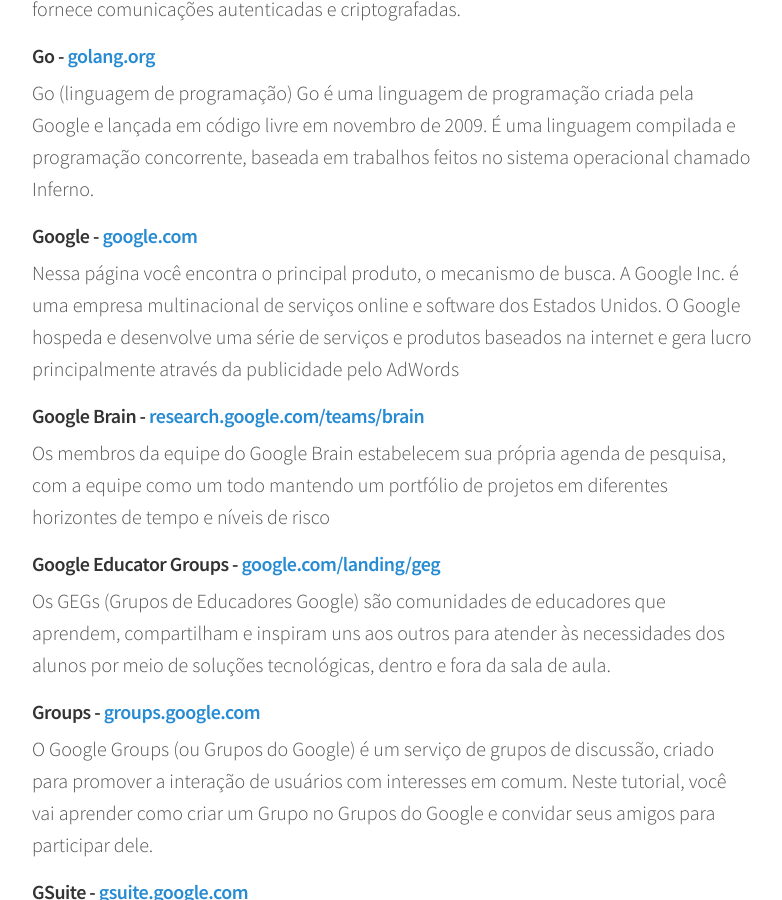
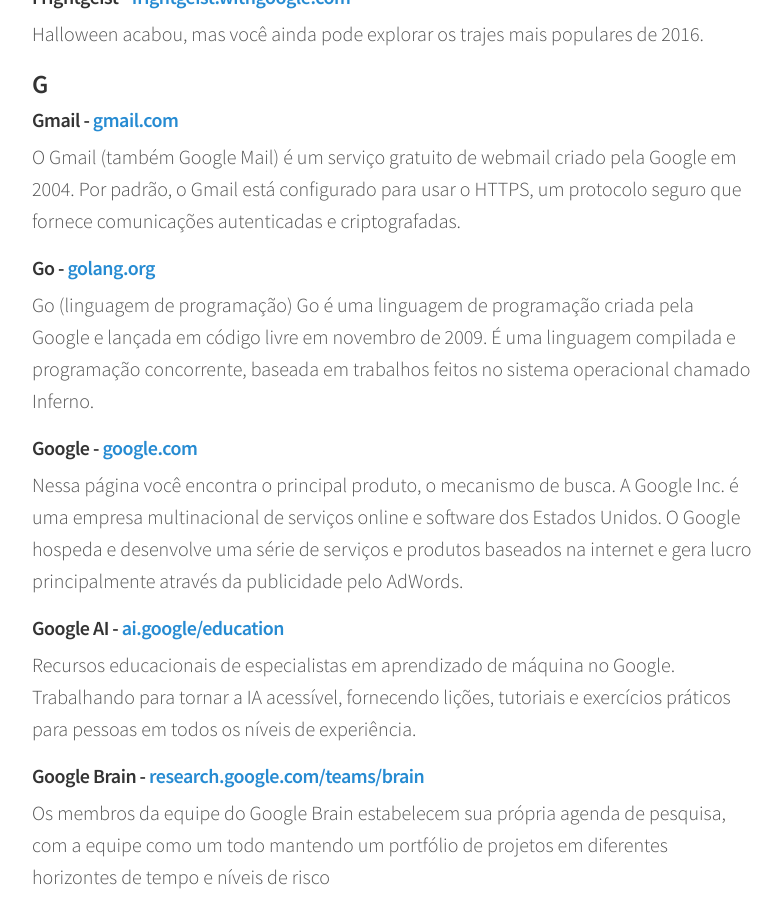
Before and after one commit to snvas/snvas.github.io, a Jekyll site: the page built from _posts/2016-12-27-tudo-o-que-tem-na-google.markdown, in a window 1280 px wide and 900 px high, scrolled down 18316 px. Shown: the whole window, without its empty margins (248-1030 px from the left). Built offline with Jekyll 4.4.1, drawn with Linux system fonts in a browser that asks for light colours; nearby versions of some CDN libraries; comment, search, counter and statistics services are not loaded; some of the changed text lies outside the part shown.

Commit message:
google news

```diff
--- a/_posts/2016-12-27-tudo-o-que-tem-na-google.markdown
+++ b/_posts/2016-12-27-tudo-o-que-tem-na-google.markdown
@@ -285,6 +285,9 @@
 #### Course Builder - [code.google.com/p/course-builder](https://www.google.com/edu/openonline/course-builder/index.html){:target="_blank"}
 Plataforma open source para publicação de cursos online
 
+#### Chrome Music Lab: Song Maker - [musiclab.chromeexperiments.com/Song-Maker](https://musiclab.chromeexperiments.com/Song-Maker/){:target="_blank"}
+Para criar uma música, adicione notas clicando na grade. Então, compartilhe sua música com um link. Você também pode usar um teclado MIDI ou cantar uma nota no seu microfone. Você também pode usar as teclas do seu computador. Pressione as teclas de seta para mover, entrar e retroceder para adicionar e remover notas e barra de espaço para jogar.
+
 #### Crisis Response - [google.com/crisisresponse](https://www.google.org/crisisresponse/){:target="_blank"}
 Tornar a informação crítica mais acessível em tempos de catástrofe
 Quando ocorre uma catástrofe, as pessoas recorrem à Internet para obter informações. Ajudamos a garantir que as informações certas estejam presentes nestes momentos de necessidade, construindo ferramentas para coletar e compartilhar informações de emergência e apoiando os primeiros respondentes no uso da tecnologia para ajudar a melhorar e salvar vidas
@@ -466,7 +469,10 @@
 Go (linguagem de programação) Go é uma linguagem de programação criada pela Google e lançada em código livre em novembro de 2009. É uma linguagem compilada e programação concorrente, baseada em trabalhos feitos no sistema operacional chamado Inferno.
 
 #### Google - [google.com](https://www.google.com.br){:target="_blank"}
-Nessa página você encontra o principal produto, o mecanismo de busca. A Google Inc. é uma empresa multinacional de serviços online e software dos Estados Unidos. O Google hospeda e desenvolve uma série de serviços e produtos baseados na internet e gera lucro principalmente através da publicidade pelo AdWords
+Nessa página você encontra o principal produto, o mecanismo de busca. A Google Inc. é uma empresa multinacional de serviços online e software dos Estados Unidos. O Google hospeda e desenvolve uma série de serviços e produtos baseados na internet e gera lucro principalmente através da publicidade pelo AdWords.
+
+#### Google AI - [ai.google/education](https://ai.google/education){:target="_blank"}
+Recursos educacionais de especialistas em aprendizado de máquina no Google. Trabalhando para tornar a IA acessível, fornecendo lições, tutoriais e exercícios práticos para pessoas em todos os níveis de experiência.
 
 #### Google Brain - [research.google.com/teams/brain](https://research.google.com/teams/brain/){:target="_blank"}
 Os membros da equipe do Google Brain estabelecem sua própria agenda de pesquisa, com a equipe como um todo mantendo um portfólio de projetos em diferentes horizontes de tempo e níveis de risco
@@ -688,6 +694,9 @@
 #### Online Marketing Challenge - [google.com/onlinechallenge](https://www.google.com/onlinechallenge/){:target="_blank"}
 Google Online Marketing Challenge (GOMC) é uma oportunidade emocionante para os alunos a experiência de marketing on-line e criação de marketing on-line
 
+#### Open Source - [opensource.google.com](https://opensource.google.com/){:target="_blank"}
+O Google acredita que o código aberto é bom para todos. Ao ser aberto e disponível gratuitamente, permite e incentiva a colaboração e o desenvolvimento de tecnologia, resolvendo problemas do mundo real.
+
 #### Oppia - [github.com/oppia/oppia](https://github.com/oppia/oppia){:target="_blank"}
 Ferramenta para a construção colaborativa de lições interativas
 
@@ -708,6 +717,9 @@
 
 #### Pacman - [google.com/pacman](https://www.google.com/doodles/30th-anniversary-of-pac-man){:target="_blank"}
 Mini versão do jogo, criada originalmente como um logotipo animado para o 30º aniversário do jogo em 22 de maio de 2010.
+
+#### Paper Signals - [papersignals.withgoogle.com](https://papersignals.withgoogle.com/){:target="_blank"}
+Paper Signals é uma experiência que explora como as coisas físicas podem ser controladas com voz. Projetaram alguns exemplos que você pode construir para acompanhar coisas como clima, Bitcoin, lançamentos de foguetes e muito mais. Tente fazer um dos exemplos ou obtenha o código para inventar seu próprio sinal de papel.
 
 #### Page Speed Online - [developers.google.com/pagespeed](https://developers.google.com/speed/pagespeed/insights/){:target="_blank"}
 PageSpeed Insights mede o desempenho de uma página para dispositivos móveis e dispositivos de mesa. Ele busca o URL duas vezes, uma vez com um usuário-agente móvel e uma vez com um agente de usuário de desktop. A pontuação de PageSpeed varia de 0 a 100 pontos. Uma pontuação mais alta é melhor e uma pontuação de 85 ou acima indica que a página está funcionando bem.
--- a/_posts/2017-01-04-tudo-o-que-tem-na-google-para-educadores.markdown
+++ b/_posts/2017-01-04-tudo-o-que-tem-na-google-para-educadores.markdown
@@ -110,6 +110,9 @@
 
 #### Chrome - [chrome.google.com](https://www.google.com/chrome/){:target="_blank"}
 O navegador de internet da Google
+
+#### Chrome Music Lab: Song Maker - [musiclab.chromeexperiments.com/Song-Maker](https://musiclab.chromeexperiments.com/Song-Maker/){:target="_blank"}
+Para criar uma música, adicione notas clicando na grade. Então, compartilhe sua música com um link. Você também pode usar um teclado MIDI ou cantar uma nota no seu microfone. Você também pode usar as teclas do seu computador. Pressione as teclas de seta para mover, entrar e retroceder para adicionar e remover notas e barra de espaço para jogar.
 
 #### Chrome Web Store - [chrome.google.com/webstore](https://chrome.google.com/webstore/){:target="_blank"}
 Loja de aplicativos, extensões e temas para Chrome
@@ -225,6 +228,9 @@
 
 #### Google - [google.com](https://www.google.com.br){:target="_blank"}
 Nessa página você encontra o principal produto, o mecanismo de busca. A Google Inc. é uma empresa multinacional de serviços online e software dos Estados Unidos. O Google hospeda e desenvolve uma série de serviços e produtos baseados na internet e gera lucro principalmente através da publicidade pelo AdWords
+
+#### Google AI - [ai.google/education](https://ai.google/education){:target="_blank"}
+Recursos educacionais de especialistas em aprendizado de máquina no Google. Trabalhando para tornar a IA acessível, fornecendo lições, tutoriais e exercícios práticos para pessoas em todos os níveis de experiência.
 
 #### Google Educator Groups - [google.com/landing/geg](https://www.google.com/landing/geg/){:target="_blank"}
 Os GEGs (Grupos de Educadores Google) são comunidades de educadores que aprendem, compartilham e inspiram uns aos outros para atender às necessidades dos alunos por meio de soluções tecnológicas, dentro e fora da sala de aula.
```
